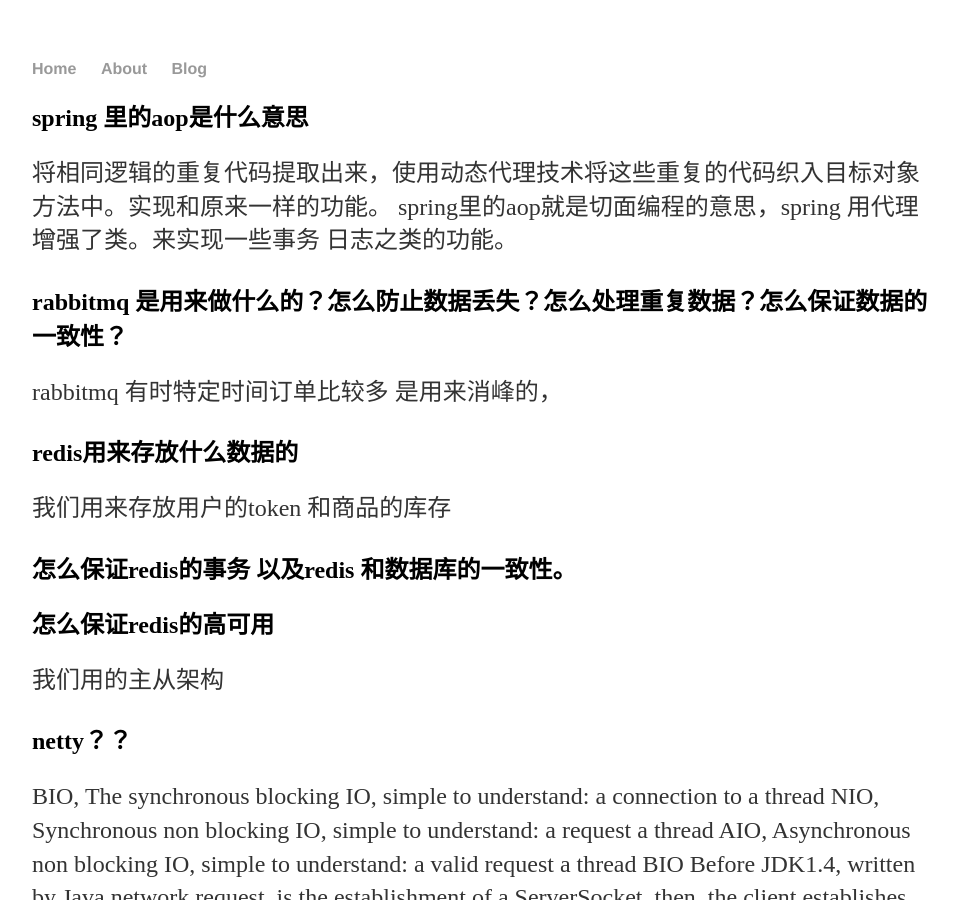
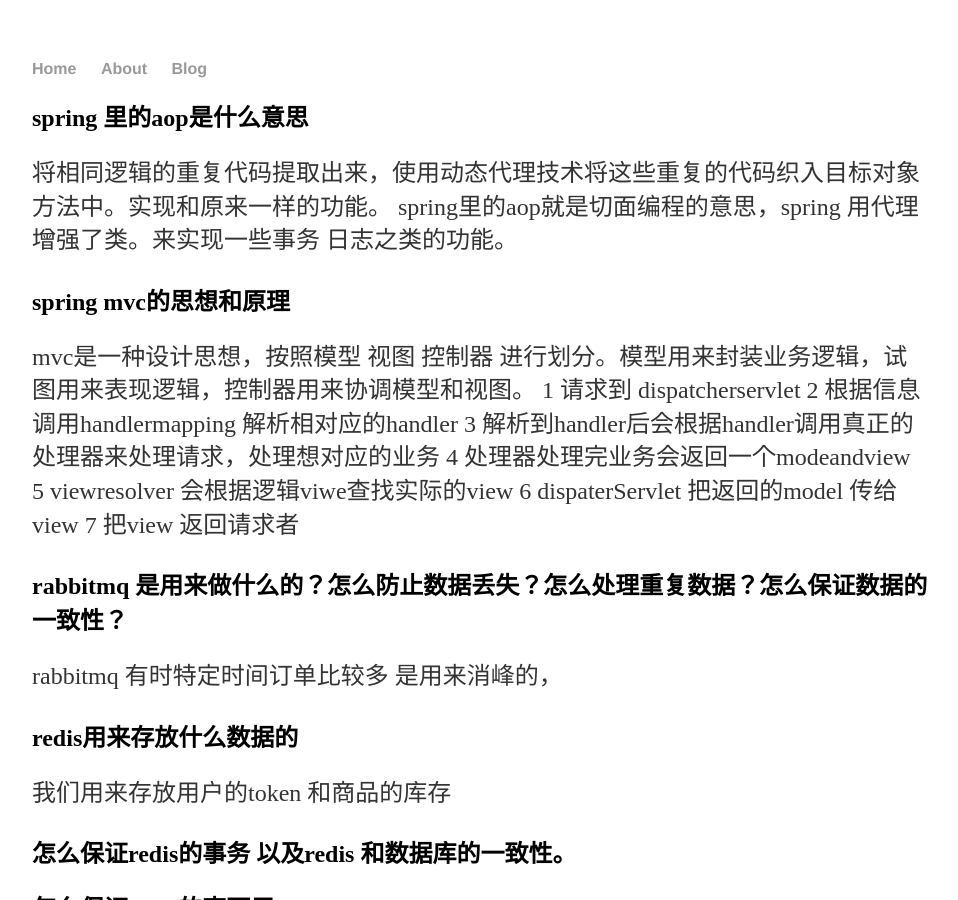
Before and after one commit to studykid/studykid.github.io, a Jekyll site: the page built from _posts/2020-03-08-可能会问的面试问题.md, in a window 1280 px wide and 900 px high. Shown: the whole window, without its empty margins (160-1118 px from the left). Built offline with Jekyll 4.4.1, drawn with Linux system fonts in a browser that asks for light colours; our own code applies the rules of GitHub Pages for plain Markdown files.

Commit message:
Update 2020-03-08-可能会问的面试问题.md

```diff
--- a/_posts/2020-03-08-可能会问的面试问题.md
+++ b/_posts/2020-03-08-可能会问的面试问题.md
@@ -1,6 +1,17 @@
 ## spring 里的aop是什么意思
 将相同逻辑的重复代码提取出来，使用动态代理技术将这些重复的代码织入目标对象方法中。实现和原来一样的功能。
 spring里的aop就是切面编程的意思，spring 用代理增强了类。来实现一些事务 日志之类的功能。
+
+## spring mvc的思想和原理
+mvc是一种设计思想，按照模型 视图 控制器 进行划分。模型用来封装业务逻辑，试图用来表现逻辑，控制器用来协调模型和视图。
+1 请求到 dispatcherservlet
+2 根据信息调用handlermapping 解析相对应的handler
+3 解析到handler后会根据handler调用真正的处理器来处理请求，处理想对应的业务
+4 处理器处理完业务会返回一个modeandview
+5 viewresolver 会根据逻辑viwe查找实际的view
+6 dispaterServlet 把返回的model 传给view
+7 把view 返回请求者
+
 
 ## rabbitmq 是用来做什么的？怎么防止数据丢失？怎么处理重复数据？怎么保证数据的一致性？
 rabbitmq 有时特定时间订单比较多 是用来消峰的，
```
